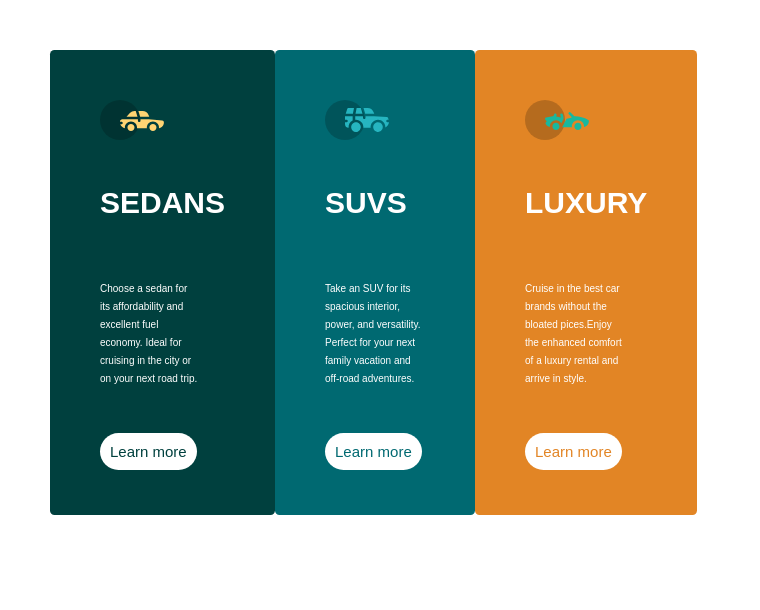
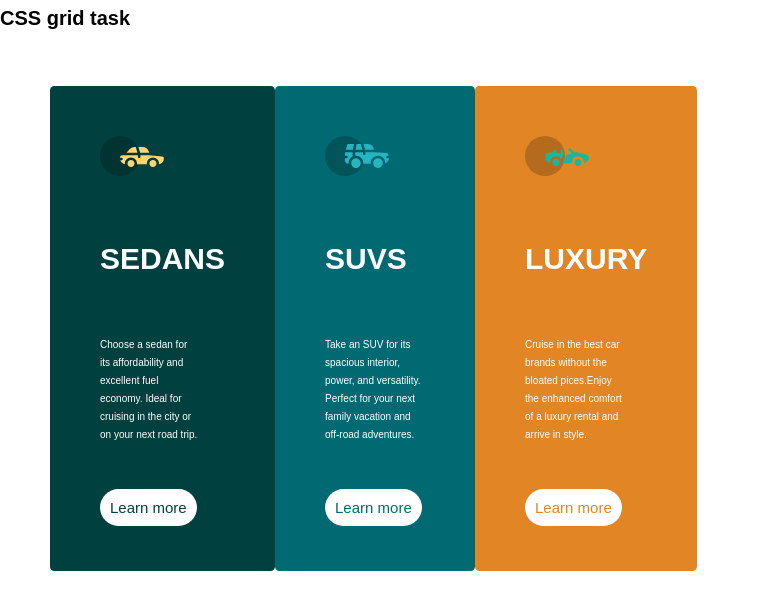
Before and after one commit to Joolaoluwa/Joolaoluwa.github.io, a plain HTML site: page index.html in a window 1280 px wide. Shown: the top 610 px of the page, without its empty margins (0-760 px from the left). Drawn offline with Linux system fonts and the light colour scheme.

Commit message:
links the index.html and grid.html files

```diff
--- a/flexbox.css
+++ b/flexbox.css
@@ -33,7 +33,12 @@ body{
     flex: 1 1 30rem;
     flex-wrap: wrap;
 }
-
+/* link */
+.heading{
+    text-decoration: none;
+    color: black;
+    margin: 2rem 0;
+}
 /* content styling */
 /* sedan article */
 .sedan{
--- a/index.html
+++ b/index.html
@@ -8,10 +8,11 @@
     <title>Styling using flexbox</title>
 </head>
 <body>
+    <header><h1><a href="grid.html" class="heading"></a>CSS grid task</h1></header>
    <!-- Styling using flexbox -->
    <!-- main tag to enclose the content -->
+
    <main id="container">
-
     <!-- article on sedans -->
     <div>
     <article class="sedan">
```
